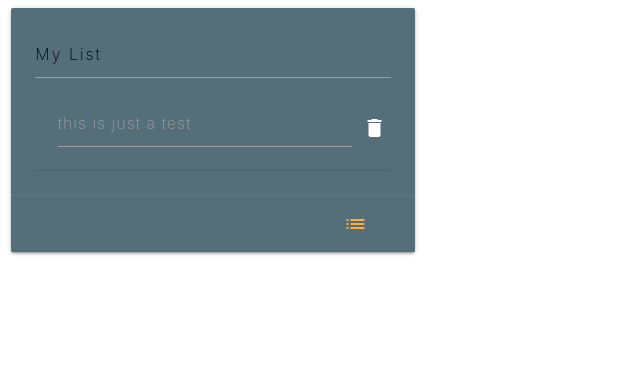
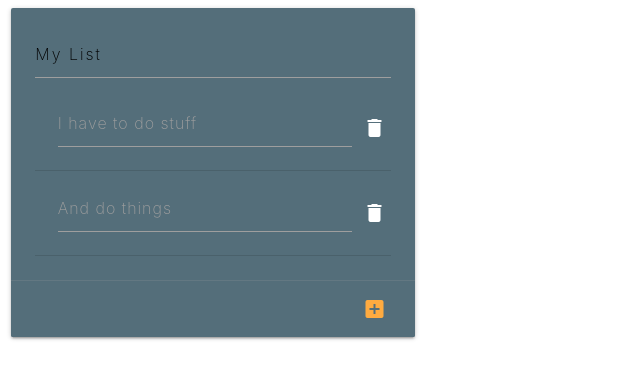
Before and after one commit to philipgriffin/ToDoAppAngularJS, a plain HTML site: page index.html in a window 1280 px wide. Shown: the whole page, without its empty margins (0-640 px from the left). Drawn offline with nearby package versions, Linux system fonts and the light colour scheme.

Commit message:
Completed #3

```diff
--- a/css/style.css
+++ b/css/style.css
@@ -22,3 +22,13 @@ table tbody tr .checkboxCol, table tbody tr .delCol {
 table tbody tr .textCol{
     width: 90%;
 }
+
+.card-action a {
+    margin-right: 0px !important;
+
+}
+
+.card-action a i {
+    padding: 0px 5px;
+
+}
--- a/index.html
+++ b/index.html
@@ -23,12 +23,12 @@
                 <input type="text" value="{{list.listTitle}}" class="card-title"/>
                 <table>
                     <tbody>
-                    <tr>
+                    <tr ng-repeat="todo in list.todos">
                         <td class="checkboxCol">
-                            <input id="test" type="checkbox"/><label class="" for="test"></label>
+                            <input id="chk{{$index}}" type="checkbox"/><label class="" for="chk{{$index}}"></label>
                         </td>
                         <td class="textCol">
-                            <input value="this is just a test" class="todoInput" type="text" />
+                            <input value="{{todo.text}}" class="todoInput" type="text" />
                         </td>
                         <td class="delCol right-align">
                             <i class="material-icons white-text">delete</i>
@@ -38,7 +38,7 @@
                 </table>
             </div>
             <div class="card-action right-align">
-                <a href="#"><i class="material-icons">list</i></a>
+                <a href="#"><i class="material-icons">add_box</i></a>
             </div>
         </div>
     </div>
```
